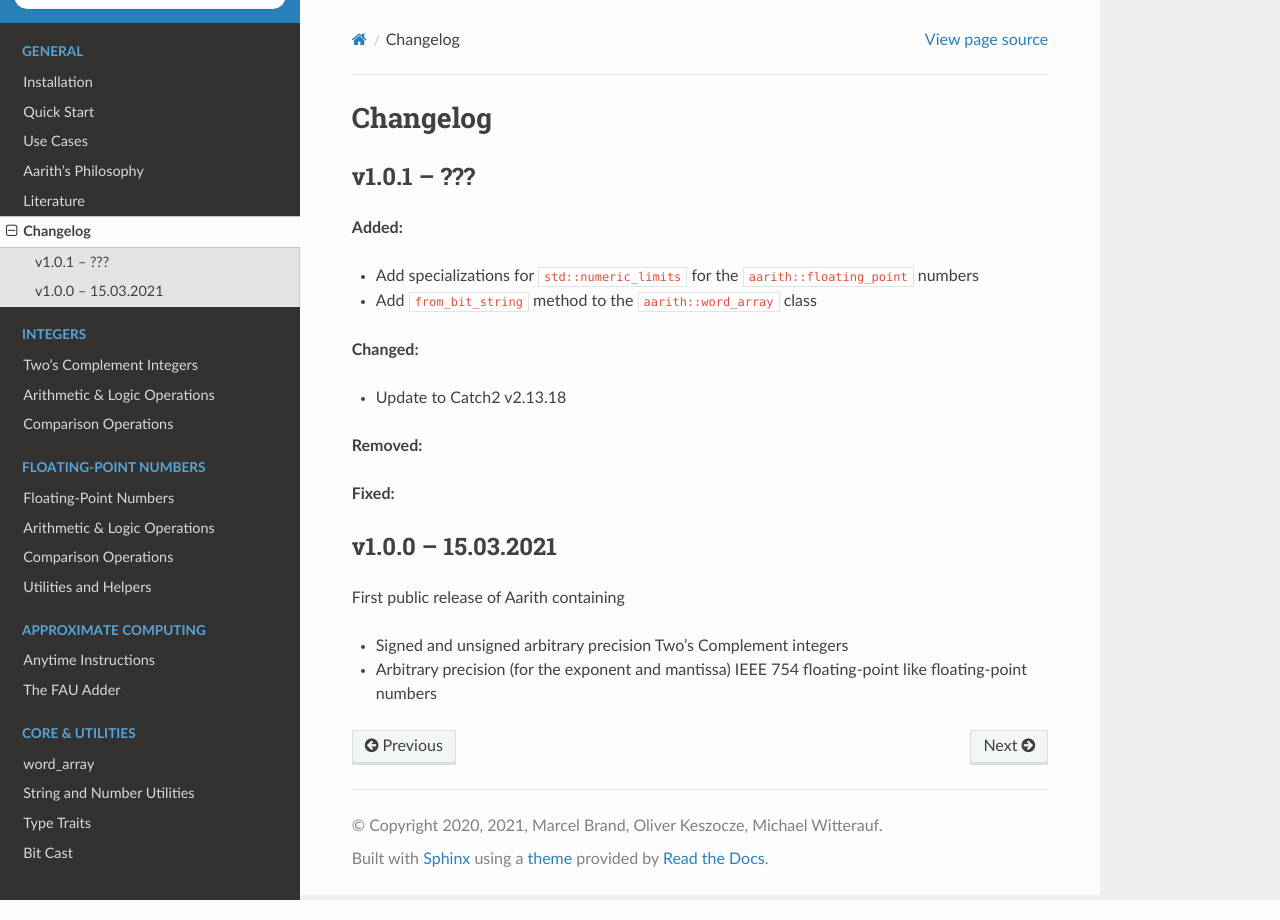
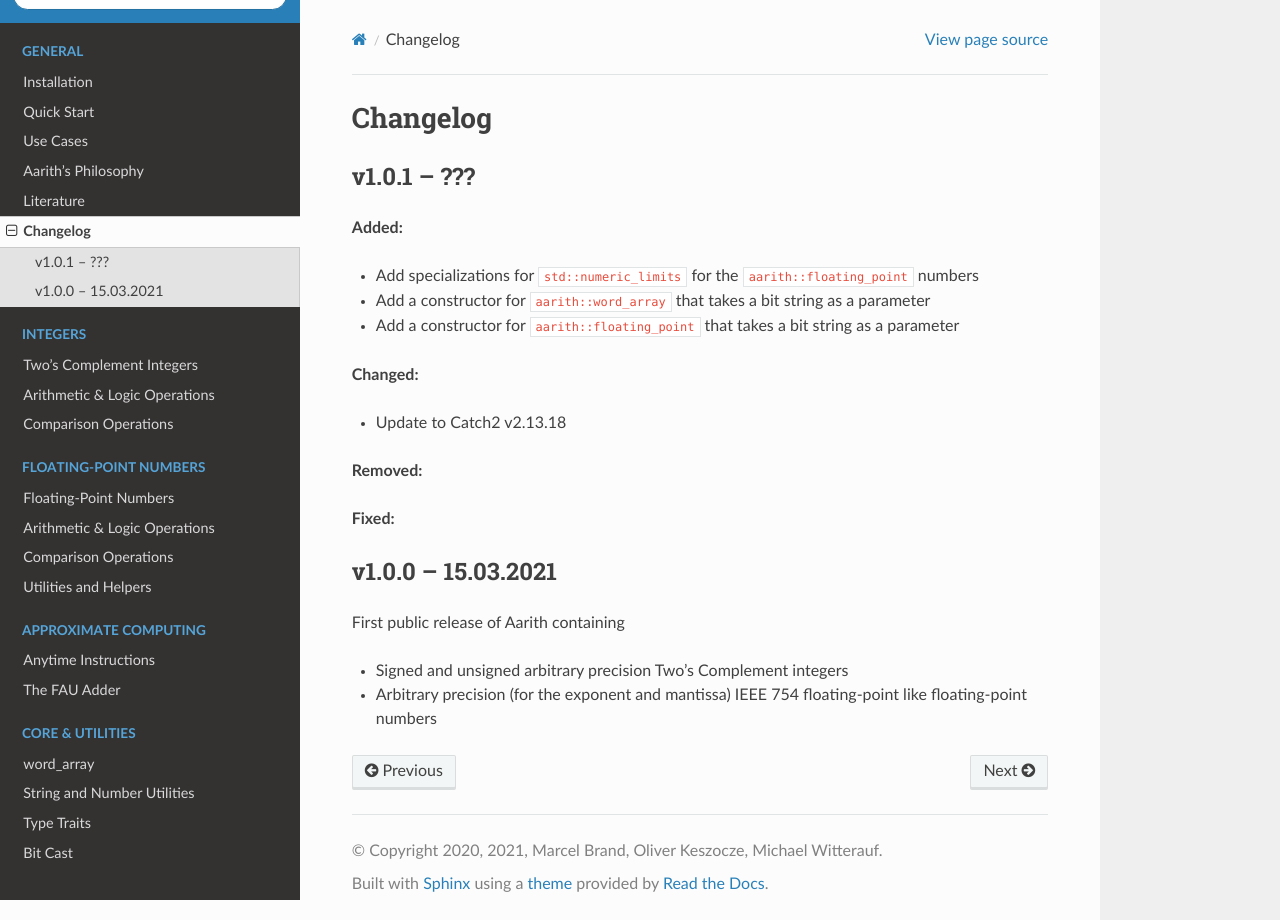
Before and after one commit to keszocze/aarith, a Sphinx documentation site: the page built from docs/changelog.rst, in a window 1280 px wide. Built offline with Sphinx 7.4.7 and the Read the Docs theme 2.0.0, drawn with Linux system fonts in a browser that asks for light colours.

Commit message:
Updated changelog

```diff
--- a/docs/changelog.rst
+++ b/docs/changelog.rst
@@ -7,7 +7,8 @@ v1.0.1 -- ???
 **Added:**
 
 * Add specializations for ``std::numeric_limits`` for the ``aarith::floating_point`` numbers
-* Add ``from_bit_string`` method to the ``aarith::word_array`` class
+* Add a constructor for ``aarith::word_array`` that takes a bit string as a parameter
+* Add a constructor for ``aarith::floating_point`` that takes a bit string as a parameter
 
 
 **Changed:**
```
